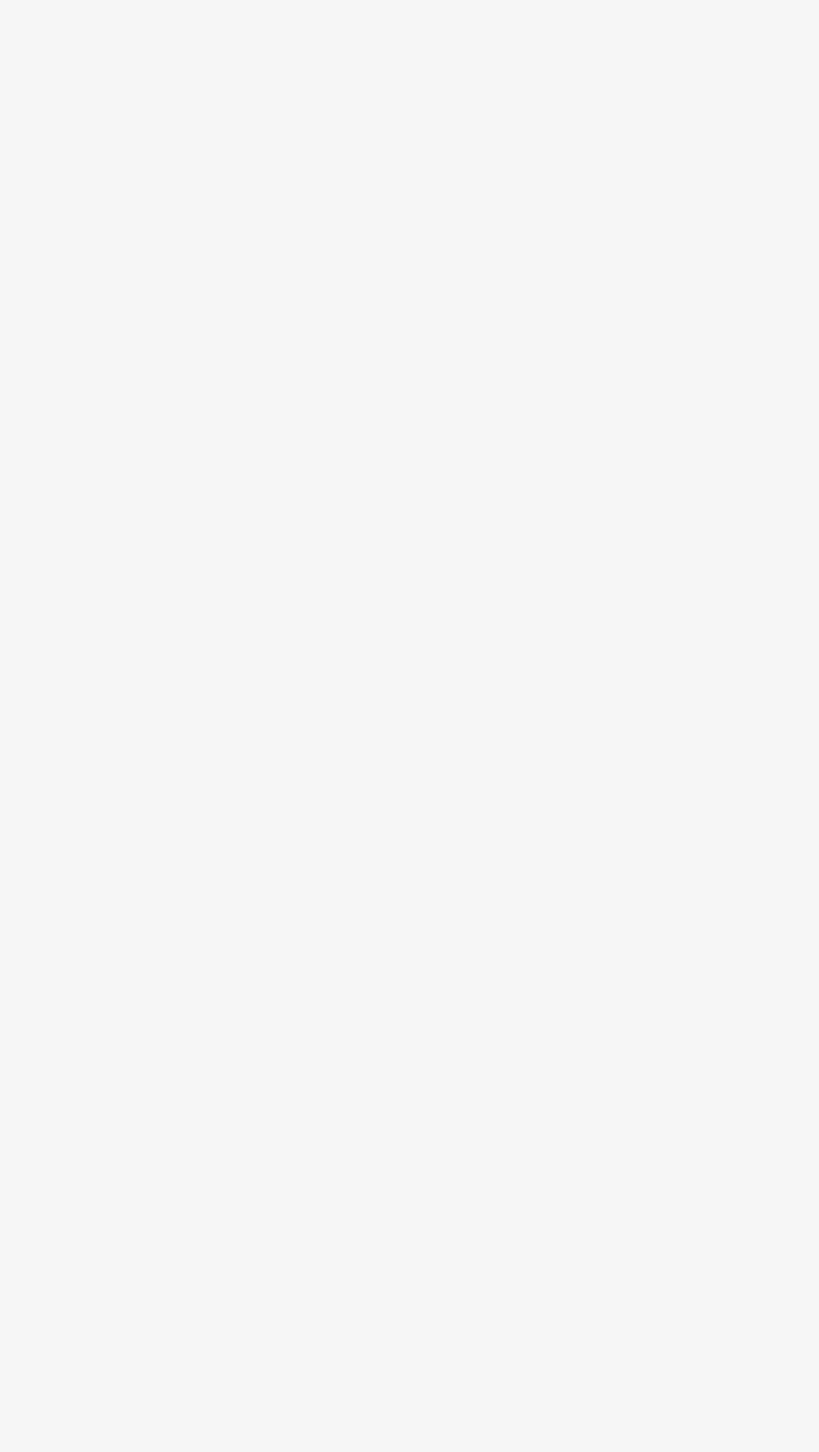
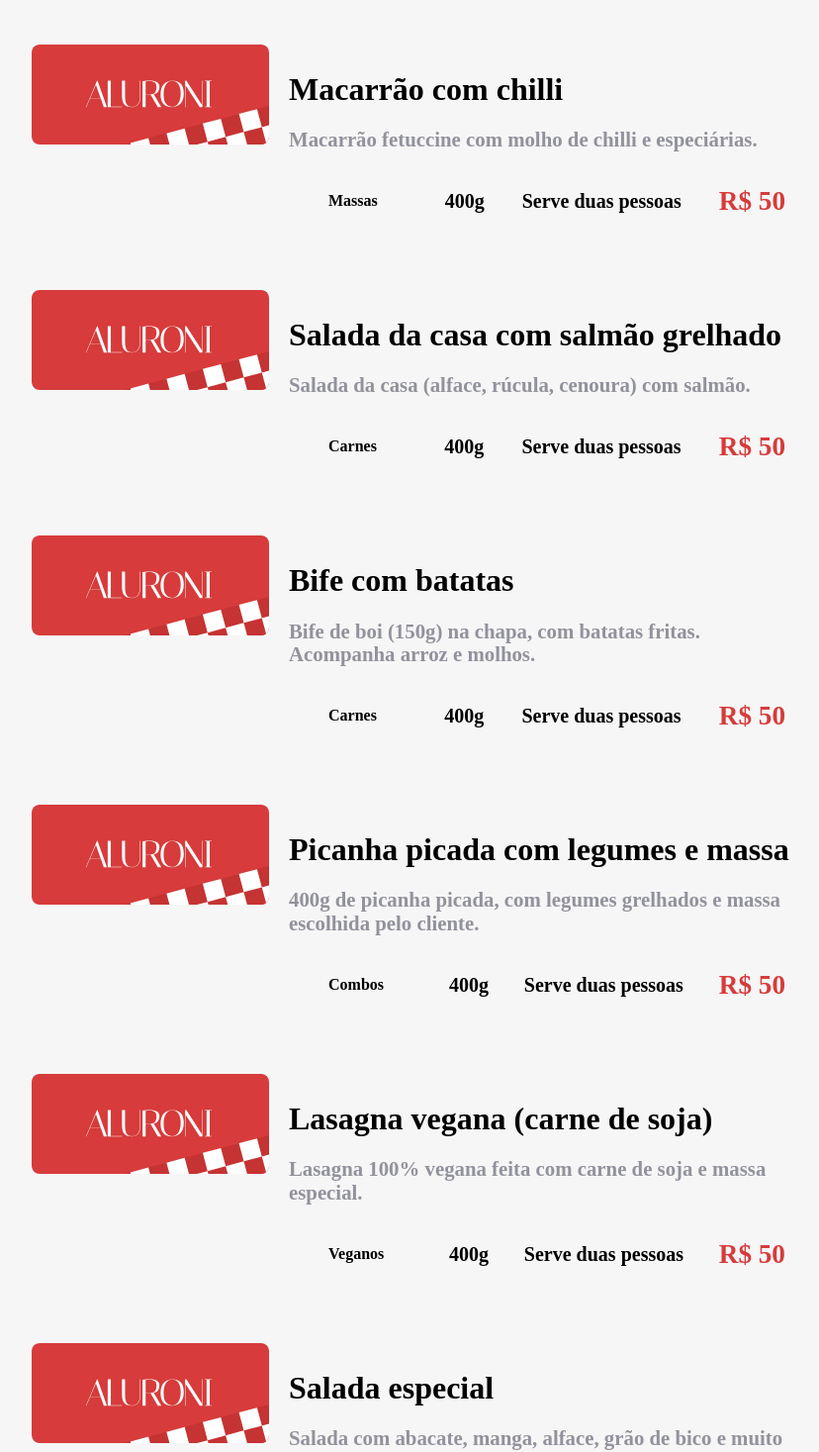
Before and after one commit to JeanGomesDaFonseca/ALURONI, a React (Create React App) app: page / in a window 1280 px wide. Shown: the part 1330-2797 px from the top of the page at 99% size, without its empty margins (168-996 px from the left). Before the commit the page ends 834 px from the top, so only its background shows below. Built offline with nearby package versions, Linux system fonts and the light colour scheme.

Commit message:
final do dia 24 de out

```diff
--- a/src/pages/Cardapio/Cardapio.tsx
+++ b/src/pages/Cardapio/Cardapio.tsx
@@ -4,6 +4,7 @@
 import { useState } from "react";
 import Filtros from "./Filtros/Filtros";
 import Ordenador from "./Ordenador/Ordenador";
+import Itens from "./Itens/Itens";
 
 export default function Cardapio() {
   const [busca, setBusca] = useState("");
@@ -25,6 +26,7 @@
           <Filtros filtro={filtro} setFiltro={setFiltro} />
           <Ordenador ordenador={ordenador} setOrdenador={setOrdenador} />
         </div>
+        <Itens />
       </section>
     </main>
   );
--- /dev/null
+++ b/src/pages/Cardapio/Itens/Item/Item.module.scss
@@ -0,0 +1,102 @@
+@import "styles/variaveis";
+@import "styles/breakpoints";
+
+$massas: #d73b3b;
+$carnes: #30201e;
+$combos: #e6c864;
+$veganos: #80aa40;
+
+.item {
+  display: flex;
+  flex-wrap: wrap;
+  width: 90%;
+  &__imagem {
+    min-width: 240px;
+    @media (max-width: $desktop_xsm) {
+      width: 100%;
+    }
+    img {
+      border-radius: 8px;
+      width: 100%;
+    }
+  }
+  &__descricao {
+    display: flex;
+    flex: 1;
+    flex-direction: column;
+    flex-wrap: wrap;
+    justify-content: space-around;
+    padding: 0 20px;
+    @media (max-width: $desktop_xsm) {
+      flex-direction: row;
+      margin-top: 20px;
+      padding: 0;
+    }
+  }
+  &__titulo {
+    h2 {
+      font-size: 2rem;
+      font-weight: bold;
+      margin-bottom: 20px;
+    }
+    p {
+      color: $dark-grey;
+      font-size: 1.3rem;
+      font-weight: 600;
+      max-width: 600px;
+      margin-bottom: 20px;
+    }
+  }
+  &__tags {
+    display: flex;
+    flex-wrap: wrap;
+    justify-content: space-between;
+    margin-bottom: 20px;
+    max-width: 700px;
+    @media (max-width: $desktop_xsm) {
+      justify-content: flex-end;
+    }
+    @media (max-width: $mobile) {
+      justify-content: flex-start;
+    }
+    > div {
+      margin: 10px;
+    }
+  }
+  &__tipo {
+    align-items: center;
+    border-radius: 2px;
+    display: flex;
+    font-weight: bold;
+    height: 40px;
+    justify-content: center;
+    padding: 10px 30px;
+    &__massas {
+      background-color: $massas;
+      color: white;
+    }
+    &__carnes {
+      background-color: $carnes;
+      color: white;
+    }
+    &__combos {
+      background-color: $combos;
+    }
+    &__veganos {
+      background-color: $veganos;
+    }
+  }
+  &__porcao,
+  &__qtdpessoas,
+  &__valor {
+    align-items: center;
+    display: flex;
+    font-size: 1.25rem;
+    font-weight: bold;
+    justify-content: center;
+  }
+  &__valor {
+    color: $red;
+    font-size: 1.7rem;
+  }
+}
--- /dev/null
+++ b/src/pages/Cardapio/Itens/Item/Item.tsx
@@ -0,0 +1,29 @@
+import React from "react";
+import style from "./Item.module.scss";
+import logo from "assets/logo.svg";
+import cardapio from "../Itens.json"
+
+type Props = typeof cardapio[0];
+
+export default function Item(props: Props) {
+  const {title, description, category} = props;
+  return (
+    <div className={style.item}>
+      <div className={style.item__imagem}>
+        <img src={logo} alt="imagem" />
+      </div>
+      <div className={style.item__descricao}>
+        <div className={style.item__titulo}>
+          <h2>{title}</h2>
+          <p>{description}</p>
+        </div>
+        <div className={style.item__tags}>
+          <div className={style.item__tipo}>{category.label}</div>
+          <div className={style.item__porcao}>400g</div>
+          <div className={style.item__qtdpessoas}>Serve duas pessoas </div>
+          <div className={style.item__valor}>R$ 50</div>
+        </div>
+      </div>
+    </div>
+  );
+}
--- /dev/null
+++ b/src/pages/Cardapio/Itens/Itens.json
@@ -0,0 +1,119 @@
+[
+    {
+      "title": "Macarrão mediterrâneo",
+      "description": "Macarrão spaghetti com frutos-do-mar e especíarias, especialidade da cozinha. Atenção: Contém camarão e outros frutos-do-mar!",
+      "photo": "/assets/pratos/macarrao_mediterraneo.png",
+      "size": 400,
+      "serving": 2,
+      "price": 73.0,
+      "id": 1,
+      "category": {
+        "id": 1,
+        "label": "Massas"
+      }
+    },
+    {
+      "title": "Macarrão da casa",
+      "description": "Macarrão com frutos-do-mar e especíarias, especialidade da cozinha. Atenção: Contém camarão e outros frutos-do-mar!",
+      "photo": "/assets/pratos/macarrao_da_casa.png",
+      "size": 400,
+      "serving": 2,
+      "price": 54.0,
+      "id": 2,
+      "category": {
+        "id": 1,
+        "label": "Massas"
+      }
+    },
+    {
+      "title": "Macarrão com chilli",
+      "description": "Macarrão fetuccine com molho de chilli e especiárias.",
+      "photo": "/assets/pratos/macarrao_com_chilli.png",
+      "size": 350,
+      "serving": 1,
+      "price": 58.0,
+      "id": 3,
+      "category": {
+        "id": 1,
+        "label": "Massas"
+      }
+    },
+    {
+      "title": "Salada da casa com salmão grelhado",
+      "description": "Salada da casa (alface, rúcula, cenoura) com salmão.",
+      "photo": "/assets/pratos/salada_da_casa.png",
+      "size": 450,
+      "serving": 1,
+      "price": 42.0,
+      "id": 4,
+      "category": {
+        "id": 2,
+        "label": "Carnes"
+      }
+    },
+    {
+      "title": "Bife com batatas",
+      "description": "Bife de boi (150g) na chapa, com batatas fritas. Acompanha arroz e molhos.",
+      "photo": "/assets/pratos/bife_com_batatas.png",
+      "size": 550,
+      "serving": 2,
+      "price": 86.0,
+      "id": 5,
+      "category": {
+        "id": 2,
+        "label": "Carnes"
+      }
+    },
+    {
+      "title": "Picanha picada com legumes e massa",
+      "description": "400g de picanha picada, com legumes grelhados e massa escolhida pelo cliente.",
+      "photo": "/assets/pratos/picanha_picada.png",
+      "size": 850,
+      "serving": 3,
+      "price": 123.0,
+      "id": 6,
+      "category": {
+        "id": 3,
+        "label": "Combos"
+      }
+    },
+    {
+      "title": "Lasagna vegana (carne de soja)",
+      "description": "Lasagna 100% vegana feita com carne de soja e massa especial.",
+      "photo": "/assets/pratos/lasagna_vegana.png",
+      "size": 350,
+      "serving": 1,
+      "price": 45.0,
+      "id": 7,
+      "category": {
+        "id": 4,
+        "label": "Veganos"
+      }
+    },
+    {
+      "title": "Salada especial",
+      "description": "Salada com abacate, manga, alface, grão de bico e muito mais.",
+      "photo": "/assets/pratos/salada_especial.png",
+      "size": 350,
+      "serving": 1,
+      "price": 37.0,
+      "id": 8,
+      "category": {
+        "id": 4,
+        "label": "Veganos"
+      }
+    },
+    {
+      "title": "Almôndegas",
+      "description": "Porção de almôndegas com sour cream, cebola e tempêros. Acompanha arroz ou massa.",
+      "photo": "/assets/pratos/almondegas.png",
+      "size": 740,
+      "serving": 3,
+      "price": 120.0,
+      "id": 9,
+      "category": {
+        "id": 3,
+        "label": "Combos"
+      }
+    }
+  ]
--- /dev/null
+++ b/src/pages/Cardapio/Itens/Itens.module.scss
@@ -0,0 +1,7 @@
+.itens {
+    display: flex;
+    flex-direction: column;
+    flex-wrap: wrap;
+    gap: 40px;
+    width: 100%;
+  }
--- /dev/null
+++ b/src/pages/Cardapio/Itens/Itens.tsx
@@ -0,0 +1,14 @@
+import React from "react";
+import style from "./Itens.module.scss";
+import cardapio from "./Itens.json";
+import Item from "./Item/Item";
+
+export default function Itens() {
+  return (
+    <div className={style.itens}>
+      {cardapio.map((item) => (
+        <Item key={item.id} {...item} />
+      ))}
+    </div>
+  );
+}
```
